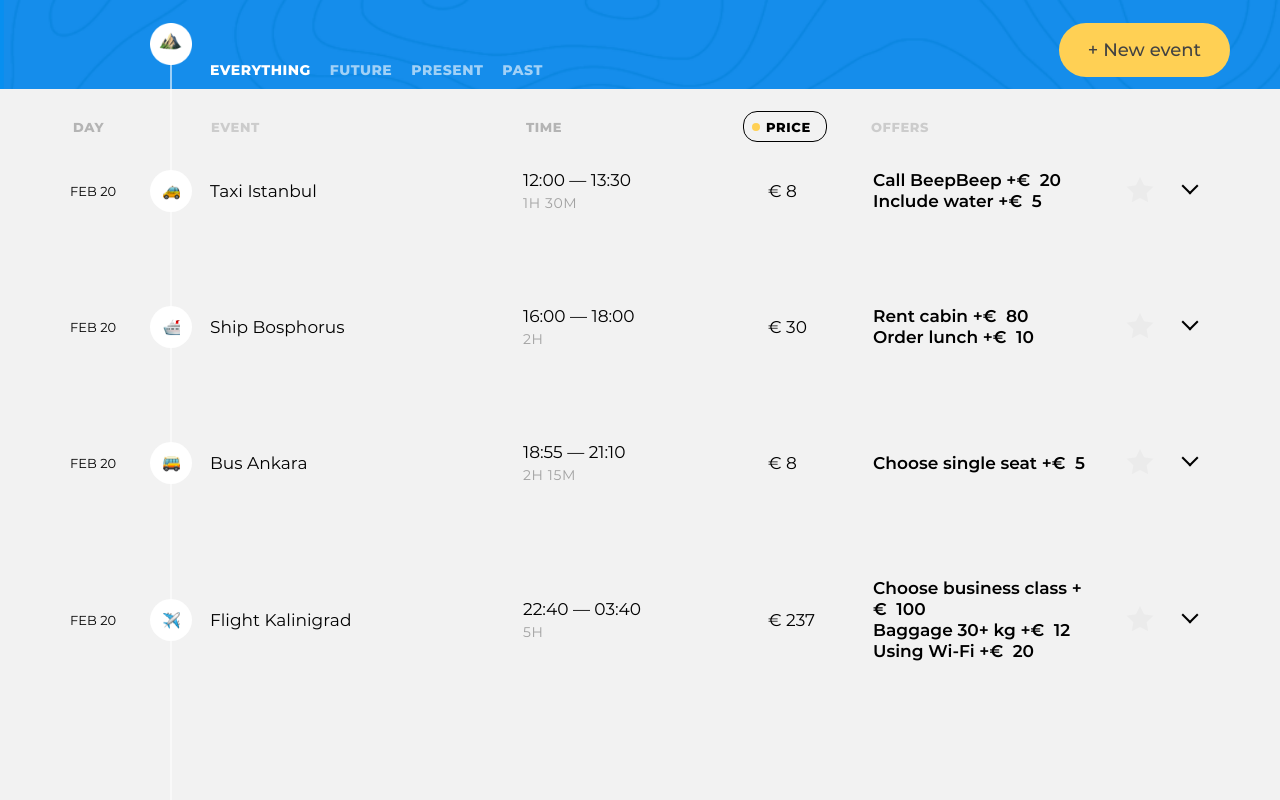
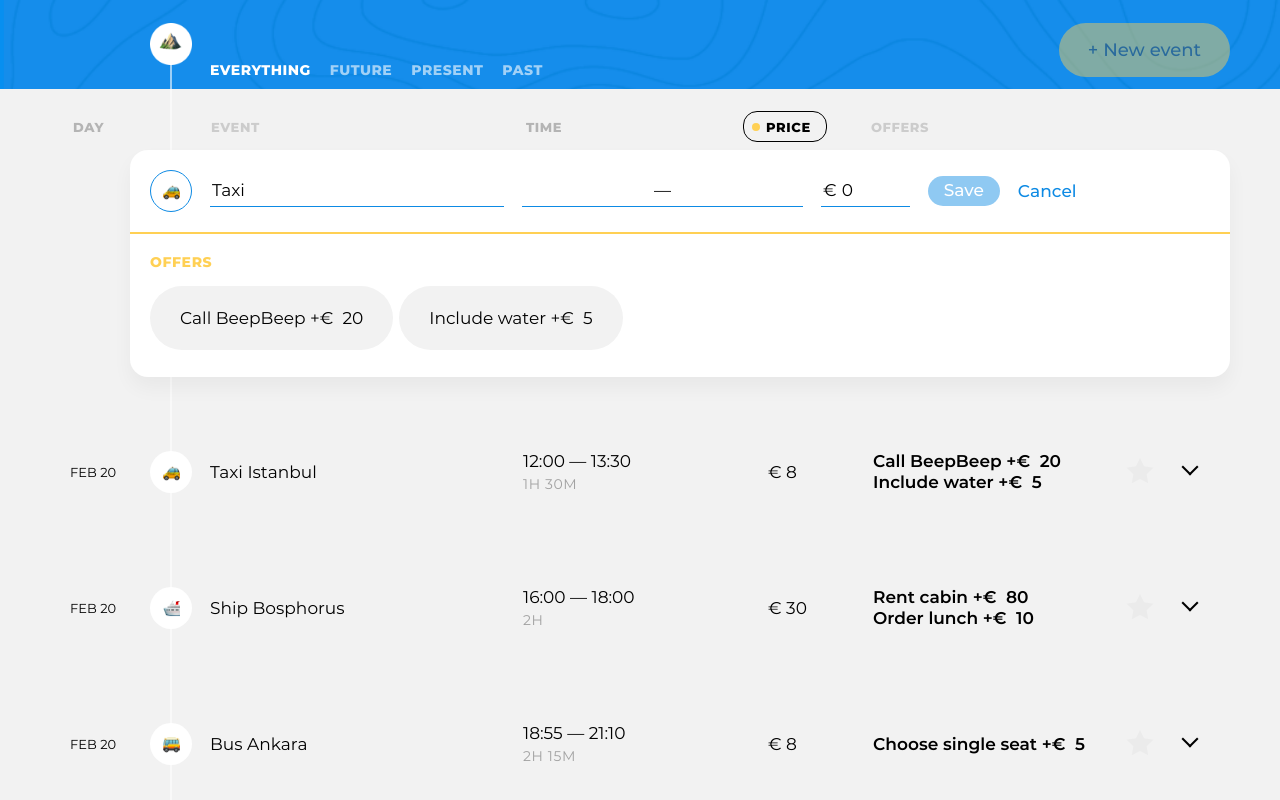
Before and after one commit to htmlacademy-univer-js2/2579379-big-trip-4, a website built with webpack: page public/index.html in a window 1280 px wide. Both pictures are taken after a click on the button "New event". Shown: the top 800 px of the page. Built offline with nearby package versions, Linux system fonts and the light colour scheme.

Commit message:
реализует добавление точки по кнопке

```diff
--- a/public/index.html
+++ b/public/index.html
@@ -22,7 +22,7 @@
             </div>
           </div>
 
-          <button class="trip-main__event-add-btn  btn  btn--big  btn--yellow" type="button">New event</button>
+
         </div>
       </div>
     </header>
--- a/src/consts/consts.js
+++ b/src/consts/consts.js
@@ -13,7 +13,7 @@ const Mode = {
 const Actions = {
   UPDATE_POINT: 'UPDATE_POINT',
   DELETE_POINT: 'DELETE_POINT',
-  ADD_TASK: 'ADD_POINT',
+  ADD_POINT: 'ADD_POINT',
 };
 
 const UpdateType = {
@@ -36,4 +36,19 @@ const EmptyListMessage = {
   [Filters.FUTURE]: 'There are no future events now'
 };
 
-export { Formats, Mode, Actions, UpdateType, Filters, EmptyListMessage };
+const EMPTY_POINT = {
+  type: 'taxi',
+  destinationId: null,
+  dateStart: null,
+  dateEnd: null,
+  price: 0,
+  pointOptions: [],
+  isFavorite: false,
+};
+
+const FormType = {
+  CREATE: 'CREATE',
+  EDIT: 'EDIT',
+};
+
+export { Formats, Mode, Actions, UpdateType, Filters, EmptyListMessage, EMPTY_POINT, FormType };
--- a/src/main.js
+++ b/src/main.js
@@ -2,12 +2,26 @@ import { PointsListPresenter } from './presenter/points-list-presenter.js';
 import PointsListModel from './model/points-list-model.js';
 import FilterPresenter from './presenter/filter-presenter';
 import FilterModel from './model/filter-model';
+import NewPointButtonPresenter from './presenter/new-point-button-presenter.js';
+
+const header = document.querySelector('.page-header');
+const newPointButtonContainer = header.querySelector('.trip-main');
+
+const newPointButtonPresenter = new NewPointButtonPresenter({
+  container: newPointButtonContainer
+});
 
 const pointsListModel = new PointsListModel();
 const filterModel = new FilterModel();
-const listPresenter = new PointsListPresenter({pointsListModel, filterModel});
+
+const listPresenter = new PointsListPresenter({pointsListModel, filterModel,
+  newPointButtonPresenter: newPointButtonPresenter});
 const filterContainer = document.querySelector('.trip-controls__filters');
 const filterPresenter = new FilterPresenter({filterContainer, filterModel, pointsListModel});
 
+newPointButtonPresenter.init({
+  onButtonClick: listPresenter.newPointButtonClickHandler
+});
+
 listPresenter.init();
 filterPresenter.init();
--- /dev/null
+++ b/src/presenter/new-point-button-presenter.js
@@ -0,0 +1,31 @@
+import { render } from '../framework/render.js';
+import NewPointButtonView from '../view/new-point-button-view.js';
+
+export default class NewPointButtonPresenter {
+  #container = null;
+  #button = null;
+  #handleButtonClick = null;
+
+  constructor({container}) {
+    this.#container = container;
+  }
+
+  init({onButtonClick}) {
+    this.#handleButtonClick = onButtonClick;
+
+    this.#button = new NewPointButtonView({onButtonClick: this.#buttonClickHandler});
+    render(this.#button, this.#container);
+  }
+
+  disableButton() {
+    this.#button.setDisabled(true);
+  }
+
+  enableButton() {
+    this.#button.setDisabled(false);
+  }
+
+  #buttonClickHandler = () => {
+    this.#handleButtonClick();
+  };
+}
--- /dev/null
+++ b/src/presenter/new-point-presenter.js
@@ -0,0 +1,70 @@
+import { Actions, UpdateType, FormType } from '../consts/consts';
+import { remove, render, RenderPosition } from '../framework/render';
+import { EditFormView } from '../view/edit-form-view';
+
+export default class NewPointPresenter {
+  #container = null;
+  #pointNewComponent = null;
+
+  #pointsModel = null;
+
+  #handleDataChange = null;
+  #handleDestroy = null;
+
+  constructor({container, pointsModel, onDataChange, onDestroy}) {
+    this.#container = container;
+    this.#pointsModel = pointsModel;
+    this.#handleDataChange = onDataChange;
+    this.#handleDestroy = onDestroy;
+  }
+
+  init() {
+    if(this.#pointNewComponent !== null) {
+      return;
+    }
+
+    this.#pointNewComponent = new EditFormView({
+      destinations: this.#pointsModel.destinations,
+      offers: this.#pointsModel.offers,
+      onResetClick: this.#resetClickHandler,
+      onRollButtonClick: this.#resetClickHandler,
+      onSubmitClick: this.#formSubmitHandler,
+      type: FormType.CREATE,
+    });
+
+    render(this.#pointNewComponent, this.#container, RenderPosition.AFTERBEGIN);
+    document.addEventListener('keydown', this.#escKeyDownHandler);
+  }
+
+  destroy = ({isCanceled = true} = {}) => {
+    if (this.#pointNewComponent === null) {
+      return;
+    }
+
+    remove(this.#pointNewComponent);
+    this.#pointNewComponent = null;
+    document.removeEventListener('keydown', this.#escKeyDownHandler);
+
+    this.#handleDestroy({isCanceled});
+  };
+
+  #formSubmitHandler = (point) => {
+    this.#handleDataChange(
+      Actions.ADD_POINT,
+      UpdateType.MINOR,
+      point
+    );
+    this.destroy({isCanceled: false});
+  };
+
+  #resetClickHandler = () => {
+    this.destroy();
+  };
+
+  #escKeyDownHandler = (event) => {
+    if (event.key === 'Escape') {
+      event.preventDefault();
+      this.destroy();
+    }
+  };
+}
--- a/src/presenter/points-list-presenter.js
+++ b/src/presenter/points-list-presenter.js
@@ -5,6 +5,7 @@ import { PointPresenter } from './point-presenter.js';
 import { Actions, UpdateType, Filters } from '../consts/consts.js';
 import { filter } from '../utils/utils.js';
 import EmptyListView from '../view/empty-list-view.js';
+import NewPointPresenter from './new-point-presenter.js';
 
 export class PointsListPresenter {
   #pointsListComponent = new PointsListView();
@@ -17,10 +18,15 @@ export class PointsListPresenter {
   #filterModel = null;
   #emptiListComponent = null;
 
+  #isCreating = false;
+  #newPointButtonPresenter = null;
+  #newPointPresenter = null;
+
   #pointPresenters = new Map();
 
   #handleModeChange = () => {
     this.#pointPresenters.forEach((presenter) => presenter.resetView());
+    this.#newPointPresenter.destroy();
   };
 
   #handlePointUpdate = (action, updateType, update) => {
@@ -30,6 +36,9 @@ export class PointsListPresenter {
         break;
       case Actions.DELETE_POINT:
         this.#pointsListModel.deletePoint(updateType, update);
+        break;
+      case Actions.ADD_POINT:
+        this.#pointsListModel.addPoint(updateType, update);
         break;
     }
   };
@@ -53,11 +62,19 @@ export class PointsListPresenter {
   #clearPointsList() {
     this.#pointPresenters.forEach((point) => point.destroy());
     this.#pointPresenters.clear();
+    this.#newPointPresenter.destroy();
 
     if (this.#emptiListComponent) {
       remove(this.#emptiListComponent);
     }
   }
+
+  newPointButtonClickHandler = () => {
+    this.#isCreating = true;
+    this.#filterModel.setFilter(UpdateType.MAJOR, Filters.EVERYTHING);
+    this.#newPointButtonPresenter.disableButton();
+    this.#newPointPresenter.init();
+  };
 
   #renderList() {
     render(this.#pointsListComponent, this.#pointsContainer);
@@ -78,15 +95,32 @@ export class PointsListPresenter {
     render(this.#emptiListComponent, this.#pointsListComponent.element, RenderPosition.AFTERBEGIN);
   }
 
-  constructor({pointsListModel, filterModel}) {
+  constructor({pointsListModel, filterModel, newPointButtonPresenter}) {
     this.#pointsListModel = pointsListModel;
     this.#filterModel = filterModel;
     this.#offers = this.#pointsListModel.offers;
     this.#destinations = this.#pointsListModel.destinations;
+    this.#newPointButtonPresenter = newPointButtonPresenter;
 
     this.#pointsListModel.addObserver(this.#handleModelPoint);
     this.#filterModel.addObserver(this.#handleModelPoint);
+
+    this.#newPointPresenter = new NewPointPresenter({
+      container: this.#pointsListComponent.element,
+      pointsModel: this.#pointsListModel,
+      onDataChange: this.#handlePointUpdate,
+      onDestroy: this.#newPointDestroyHandler,
+    });
   }
+
+  #newPointDestroyHandler = ({isCanceled}) => {
+    this.#isCreating = false;
+    this.#newPointButtonPresenter.enableButton();
+    if(this.points.length === 0 && isCanceled) {
+      this.#clearPointsList();
+      this.#renderList();
+    }
+  };
 
   init() {
     render(new SortView(), this.#pointsContainer);
--- a/src/view/edit-form-view.js
+++ b/src/view/edit-form-view.js
@@ -1,4 +1,5 @@
 import AbstractStatefulView from '../framework/view/abstract-stateful-view.js';
+import { EMPTY_POINT, FormType } from '../consts/consts.js';
 
 import {
   getDestinationBydI,
@@ -34,13 +35,13 @@ function createOfferTemplate(option, pointOptions) {
           </div>`;
 }
 
-function createEditFormTemplate(state, destinations, offers) {
+function createEditFormTemplate(state, destinations, offers, formType) {
   const {type: pointType, dateStart, dateEnd, price, destinationId: pointDestination, pointOptions: pointOptions} = state.point;
   const pointTypeIsChecked = (type) => type === pointType ? 'checked' : '';
-  const startDate = convertDate(dateStart, Formats.FULL_DATE);
-  const endDate = convertDate(dateEnd, Formats.FULL_DATE);
+  const startDate = dateStart ? convertDate(dateStart, Formats.FULL_DATE) : '';
+  const endDate = dateEnd ? convertDate(dateEnd, Formats.FULL_DATE) : '';
   const offersOptions = getOfferOptionsByType(pointType, offers);
-  const destination = getDestinationBydI(pointDestination, destinations);
+  const destination = getDestinationBydI(pointDestination, destinations) || '';
   const isDestinationValid = destination !== undefined && destination.photos !== undefined && destination.description !== undefined;
 
   return `<li class="trip-events__item">
@@ -132,10 +133,12 @@ function createEditFormTemplate(state, destinations, offers) {
                   </div>
 
                   <button class="event__save-btn  btn  btn--blue" type="submit">Save</button>
-                  <button class="event__reset-btn" type="reset">Delete</button>
-                  <button class="event__rollup-btn" type="button">
+                  <button class="event__reset-btn" type="reset">
+                  ${formType === FormType.EDIT ? 'Delete' : 'Cancel'}
+                  </button>
+                  ${formType === FormType.EDIT ? `<button class="event__rollup-btn" type="button">
                     <span class="visually-hidden">Open event</span>
-                  </button>
+                  </button>` : ''}
                 </header>
                 <section class="event__details">
                 ${(offersOptions !== undefined && offersOptions.length !== 0) ? `<section class="event__section  event__section--offers">
@@ -162,13 +165,16 @@ export class EditFormView extends AbstractStatefulView {
 
   #destinations = null;
   #offers = null;
+  #resetHandler = null;
   #clickHandler = null;
   #submitHandler = null;
   #datepickerStart = null;
   #datepickerEnd = null;
   #deleteHandler = null;
 
-  constructor({point, destinations, offers, onRollButtonClick, onSubmitClick, deleteHandler}) {
+  #type;
+
+  constructor({point = EMPTY_POINT, destinations, offers, onRollButtonClick, onSubmitClick, onResetClick, deleteHandler, type = FormType.EDIT}) {
     super();
 
     this._setState({point});
@@ -176,13 +182,15 @@ export class EditFormView extends AbstractStatefulView {
     this.#offers = offers;
     this.#clickHandler = onRollButtonClick;
     this.#submitHandler = onSubmitClick;
+    this.#resetHandler = onResetClick; //
     this.#deleteHandler = deleteHandler;
+    this.#type = type;
 
     this._restoreHandlers();
   }
 
   get template() {
-    return createEditFormTemplate(this._state, this.#destinations, this.#offers);
+    return createEditFormTemplate(this._state, this.#destinations, this.#offers, this.#type);
   }
 
   reset = (point) => this.updateElement({point});
@@ -316,11 +324,17 @@ export class EditFormView extends AbstractStatefulView {
   };
 
   _restoreHandlers = () => {
-    this.element.querySelector('.event__rollup-btn').addEventListener('click', this.#rollButtonHandler);
-    this.element.querySelector('.event__reset-btn').addEventListener('click', (event) => {
-      event.preventDefault();
-      this.#deleteHandler(this._state.point);
-    });
+    if (this.#type === FormType.EDIT) {
+      this.element.querySelector('.event__rollup-btn').addEventListener('click', this.#rollButtonHandler);
+      this.element.querySelector('.event__reset-btn').addEventListener('click', (event) => {
+        event.preventDefault();
+        this.#deleteHandler(this._state.point);
+      });
+    }
+
+    if (this.#type === FormType.CREATE) {
+      this.element.querySelector('.event__reset-btn').addEventListener('click', this.#resetHandler);
+    }
     this.element.querySelector('.event--edit').addEventListener('submit', this.#formSubmitHandler);
     this.element.querySelector('.event--edit').addEventListener('input', this.#formValidation);
     this.element.querySelector('.event__type-group').addEventListener('change', this.#changePointType);
--- /dev/null
+++ b/src/view/new-point-button-view.js
@@ -0,0 +1,29 @@
+import AbstractView from '../framework/view/abstract-view.js';
+
+function createNewEventButtonTemplate() {
+  return `<button class="trip-main__event-add-btn  btn  btn--big  btn--yellow" type="button">
+  New event</button>`;
+}
+
+export default class NewPointButtonView extends AbstractView {
+  #addHandler = null;
+
+  constructor({onButtonClick}) {
+    super();
+    this.#addHandler = onButtonClick;
+    this.element.addEventListener('click', this.#clickButtonHandler);
+  }
+
+  get template() {
+    return createNewEventButtonTemplate();
+  }
+
+  setDisabled = (isDisabled) => {
+    this.element.disabled = isDisabled;
+  };
+
+  #clickButtonHandler = (evt) => {
+    evt.preventDefault();
+    this.#addHandler();
+  };
+}
```
